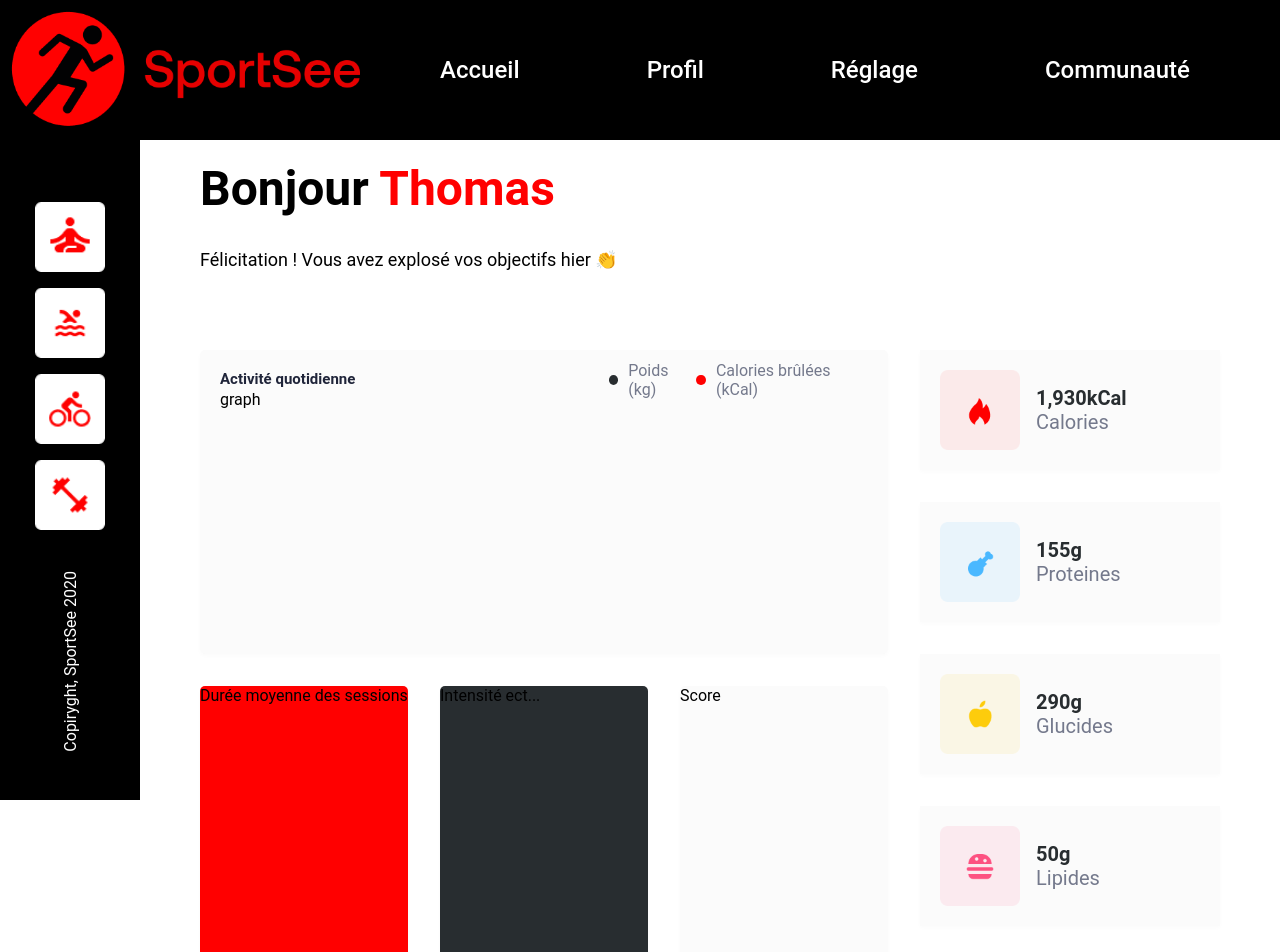
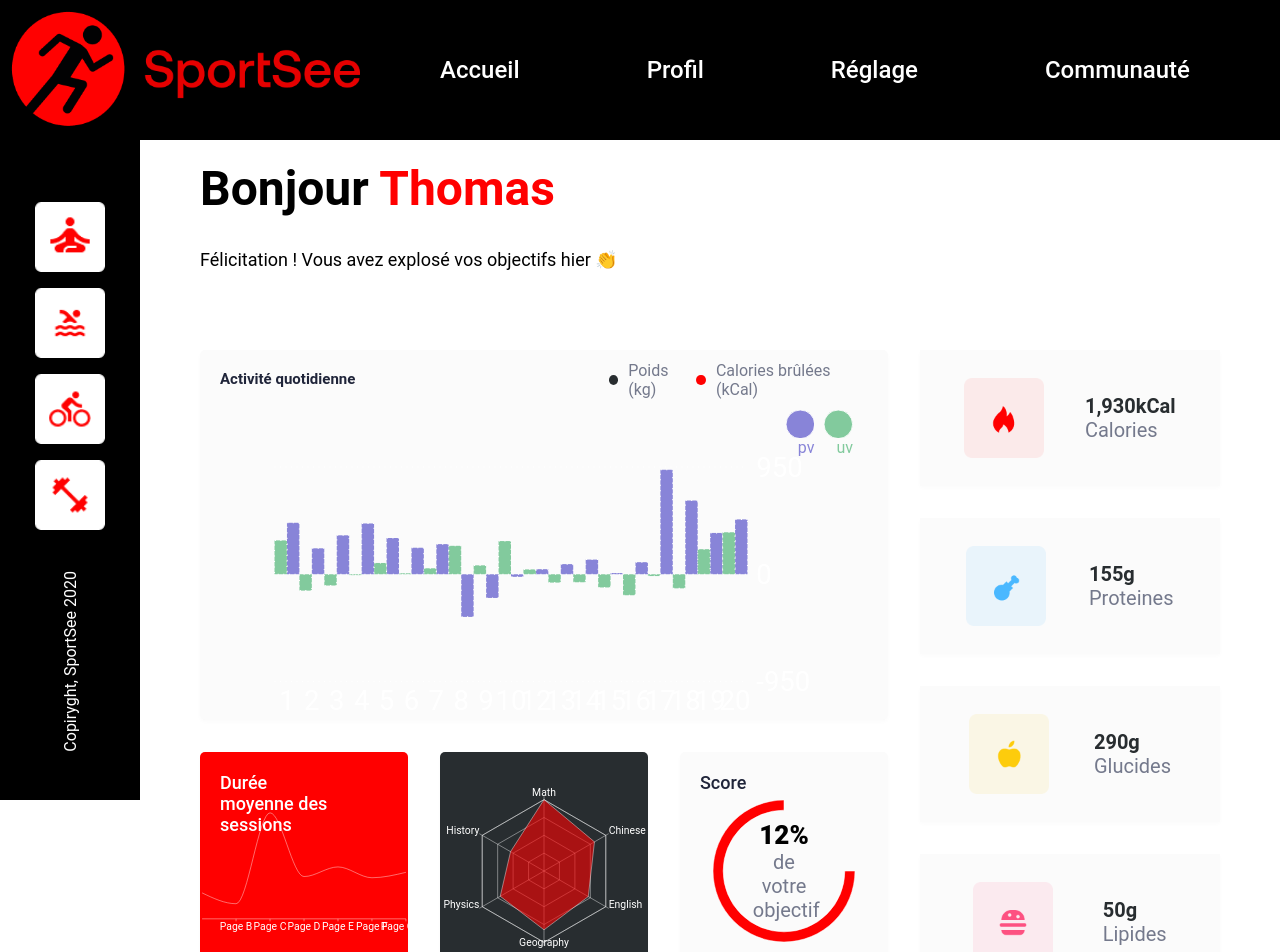
Before and after one commit to iRazzh/SportSee, a React (Create React App) app in the folder frontend/: page / in a window 1280 px wide. Shown: the top 952 px of the page. Built offline with nearby package versions, Linux system fonts and the light colour scheme.

Commit message:
import graph

```diff
--- a/frontend/package.json
+++ b/frontend/package.json
@@ -9,6 +9,7 @@
     "react": "^18.2.0",
     "react-dom": "^18.2.0",
     "react-scripts": "5.0.1",
+    "recharts": "^2.1.15",
     "web-vitals": "^2.1.4"
   },
   "scripts": {
--- a/frontend/src/components/App.jsx
+++ b/frontend/src/components/App.jsx
@@ -2,6 +2,7 @@ import '../css//App.css';
 import Header from './Header'
 import Sidebar from './Sidebar'
 import MainContent from './MainContent'
+
 
 export default function App() {
   return (
--- a/frontend/src/components/MainContent.jsx
+++ b/frontend/src/components/MainContent.jsx
@@ -8,7 +8,7 @@ export default function MainContent() {
     return (
       <main>
         <h1 className="hello">Bonjour <span>Thomas</span></h1>
-        <p class="congrats">Félicitation ! Vous avez explosé vos objectifs hier 👏</p>
+        <p className="congrats">Félicitation ! Vous avez explosé vos objectifs hier 👏</p>
 
         <section className="stats">
           <ActiviteQuotidienne />
--- a/frontend/src/components/stats/ActiviteQuotidienne.jsx
+++ b/frontend/src/components/stats/ActiviteQuotidienne.jsx
@@ -1,4 +1,27 @@
 import '../../css/stats/ActiviteQuotidienne.css';
+import { BarChart, Bar, XAxis, YAxis, CartesianGrid, Tooltip, Legend, ResponsiveContainer } from 'recharts'
+
+const data = [
+  { name: '1', uv: 300, pv: 456 },
+  { name: '2', uv: -145, pv: 230 },
+  { name: '3', uv: -100, pv: 345 },
+  { name: '4', uv: -8, pv: 450 },
+  { name: '5', uv: 100, pv: 321 },
+  { name: '6', uv: 9, pv: 235 },
+  { name: '7', uv: 53, pv: 267 },
+  { name: '8', uv: 252, pv: -378 },
+  { name: '9', uv: 79, pv: -210 },
+  { name: '10', uv: 294, pv: -23 },
+  { name: '12', uv: 43, pv: 45 },
+  { name: '13', uv: -74, pv: 90 },
+  { name: '14', uv: -71, pv: 130 },
+  { name: '15', uv: -117, pv: 11 },
+  { name: '16', uv: -186, pv: 107 },
+  { name: '17', uv: -16, pv: 926 },
+  { name: '18', uv: -125, pv: 653 },
+  { name: '19', uv: 222, pv: 366 },
+  { name: '20', uv: 372, pv: 486 },
+];
 
 export default function ActiviteQuotidienne() {
     return (
@@ -10,7 +33,15 @@ export default function ActiviteQuotidienne() {
                 <p>Calories brûlées (kCal)</p>
             </div>
             <section>
-                graph
+            <BarChart width={500} height={300} data={data} barGap={5} barCategoryGap={25} strokeDasharray="1 4" >
+              <CartesianGrid vertical={false} />
+              <XAxis dataKey="name" tickLine={false} axisLine={false} tick={{fontSize: 12}} stroke="#74798C"/>
+              <YAxis type="number" tickCount={3} tickLine={false} axisLine={false} orientation="right" tick={{fontSize: 12}} stroke="#74798C" />
+              <Tooltip wrapperStyle={{ top: -50, left: 10 }} />
+              <Legend wrapperStyle={{paddingTop: "15px"}} height={50} iconSize={8} iconType="circle" align="right" verticalAlign="top" />
+              <Bar dataKey="pv" fill="#8884d8" />
+              <Bar dataKey="uv" fill="#82ca9d" />
+            </BarChart>
             </section>
         </article>
       </>
--- a/frontend/src/components/stats/StatsGraph.jsx
+++ b/frontend/src/components/stats/StatsGraph.jsx
@@ -1,17 +1,126 @@
 import '../../css/stats/StatsGraph.css';
+import { Radar, RadarChart, PolarGrid, PolarAngleAxis } from 'recharts';
+import { PieChart, Pie, Cell } from 'recharts';
+import { LineChart, Line, XAxis, YAxis, CartesianGrid, Tooltip, Legend, ResponsiveContainer } from 'recharts';
+
+const data = [
+    {
+      subject: 'Math',
+      A: 120,
+      B: 110,
+      fullMark: 150,
+    },
+    {
+      subject: 'Chinese',
+      A: 98,
+      B: 130,
+      fullMark: 150,
+    },
+    {
+      subject: 'English',
+      A: 86,
+      B: 130,
+      fullMark: 150,
+    },
+    {
+      subject: 'Geography',
+      A: 99,
+      B: 100,
+      fullMark: 150,
+    },
+    {
+      subject: 'Physics',
+      A: 85,
+      B: 90,
+      fullMark: 150,
+    },
+    {
+      subject: 'History',
+      A: 65,
+      B: 85,
+      fullMark: 150,
+    },
+  ];
+
+  const data01 = [
+    { name: 'Group A', value: 400 },
+  ];
+
+  const dataLine = [
+    {
+      name: 'Page A',
+      uv: 4000,
+      pv: 2400,
+      amt: 2400,
+    },
+    {
+      name: 'Page B',
+      uv: 3000,
+      pv: 1398,
+      amt: 2210,
+    },
+    {
+      name: 'Page C',
+      uv: 2000,
+      pv: 9800,
+      amt: 2290,
+    },
+    {
+      name: 'Page D',
+      uv: 2780,
+      pv: 3908,
+      amt: 2000,
+    },
+    {
+      name: 'Page E',
+      uv: 1890,
+      pv: 4800,
+      amt: 2181,
+    },
+    {
+      name: 'Page F',
+      uv: 2390,
+      pv: 3800,
+      amt: 2500,
+    },
+    {
+      name: 'Page G',
+      uv: 3490,
+      pv: 4300,
+      amt: 2100,
+    },
+  ];
 
 export default function StatsGraph() {
     return (
       <>
         <article className="stats-graph">
             <section className="duree">
-                <p>Durée moyenne des sessions</p>
+                <p className="duree-p">Durée moyenne des sessions</p>
+                    <LineChart width={500} height={300} data={dataLine} >
+                        <Tooltip />
+                        <XAxis dataKey="name" />
+                        <Line type="monotone" dataKey="pv" stroke="#FFFF" strokeOpacity="0.5" dot="" />
+                    </LineChart>
             </section>
             <section className="intensite">
-                <p>Intensité ect...</p>
+                <RadarChart cx="50%" cy="50%" outerRadius="70%" width={500} height={500} data={data} >
+                    <PolarGrid />
+                    <PolarAngleAxis dataKey="subject" />
+                    <Radar dataKey="A" fill="#FF0101" fillOpacity={0.6} />
+                </RadarChart>
             </section>
             <section className="score">
-                <p>Score</p>
+                <p className="score-p">Score</p>
+                <PieChart width={400} height={400}>
+                    <Pie data={data01} dataKey="value" startAngle={90} innerRadius="60%" outerRadius="70%" fill="#8884d8" paddingAngle={5} >
+                        <Cell fill="red" />
+                    </Pie>
+                </PieChart>
+                <div className="percentage-section">
+                    <p className="percentage">12%</p>
+                    <p className="objectif">de votre objectif</p>
+                </div>
             </section>
         </article>
       </>
--- a/frontend/src/css/MainContent.css
+++ b/frontend/src/css/MainContent.css
@@ -15,5 +15,5 @@ h1.hello span{
     margin-top: 5rem;
     display: grid;
     grid-template-columns: 1fr 1fr 300px;
-    grid-template-rows: 1fr 1fr;
+    grid-template-rows: 370px 270px;
 }
--- a/frontend/src/css/stats/Calories.css
+++ b/frontend/src/css/stats/Calories.css
@@ -1,6 +1,9 @@
 .calories{
     grid-column: 3 / 4;
     grid-row: 1 / 3;
+    display: flex;
+    flex-wrap: wrap;
+    gap: 2rem;
 }
 .calories section{
     background: #FBFBFB;
@@ -9,7 +12,8 @@
     align-items: center;
     gap: 1rem;
     padding: 20px;
-    margin-bottom: 2rem;
+    width: 100%;
+    justify-content: space-evenly;
 }
 .calories section img{
     width: 80px;
--- a/frontend/src/css/stats/StatsGraph.css
+++ b/frontend/src/css/stats/StatsGraph.css
@@ -14,6 +14,17 @@
     background: #FF0000;
     box-shadow: 0px 2px 4px rgba(0, 0, 0, 0.0212249);
     border-radius: 5px;
+    position: relative;
+}
+.duree-p{
+    position: absolute;
+    top: 20px;
+    left: 20px;
+    font-weight: 500;
+    font-size: 18px;
+    z-index: 1;
+    color: #FFFFFF;
+    width: 60%;
 }
 .intensite{
     background: #282D30;
@@ -24,4 +35,47 @@
     background: #FBFBFB;
     box-shadow: 0px 2px 4px rgba(0, 0, 0, 0.0212249);
     border-radius: 5px;
+    position: relative;
 }
+.score-p {
+    position: absolute;
+    top: 20px;
+    left: 20px;
+    font-weight: 500;
+    font-size: 18px;
+    color: #20253A;
+    z-index: 1;
+}
+/* RECHARTS */
+.recharts-wrapper, .recharts-wrapper svg{
+    width: 100%!important;
+    height: 100%!important;
+}
+.recharts-wrapper svg tspan{
+    fill: #FFFF;
+    font-size: 25px;
+}
+.recharts-wrapper svg path, .recharts-wrapper svg line {
+    stroke: #FFFF;
+    stroke-opacity:1;
+}
+.recharts-radar-polygon{
+    stroke: inherit!important;
+}
+/* SCORE */
+.percentage-section{
+    position: absolute;
+    top: 50%;
+    left: 50%;
+    width: 30%;
+    text-align: center;
+    transform: translate(-50%, -50%);
+}
+.percentage-section .percentage{
+    font-size: 26px;
+    font-weight: 800;
+}
+.percentage-section .objectif{
+    color: rgba(116, 121, 140, 1);
+    font-size: 20px;
+}
```
Also changed, not shown: 1 other file (tests, documents, lock files or other folders).
